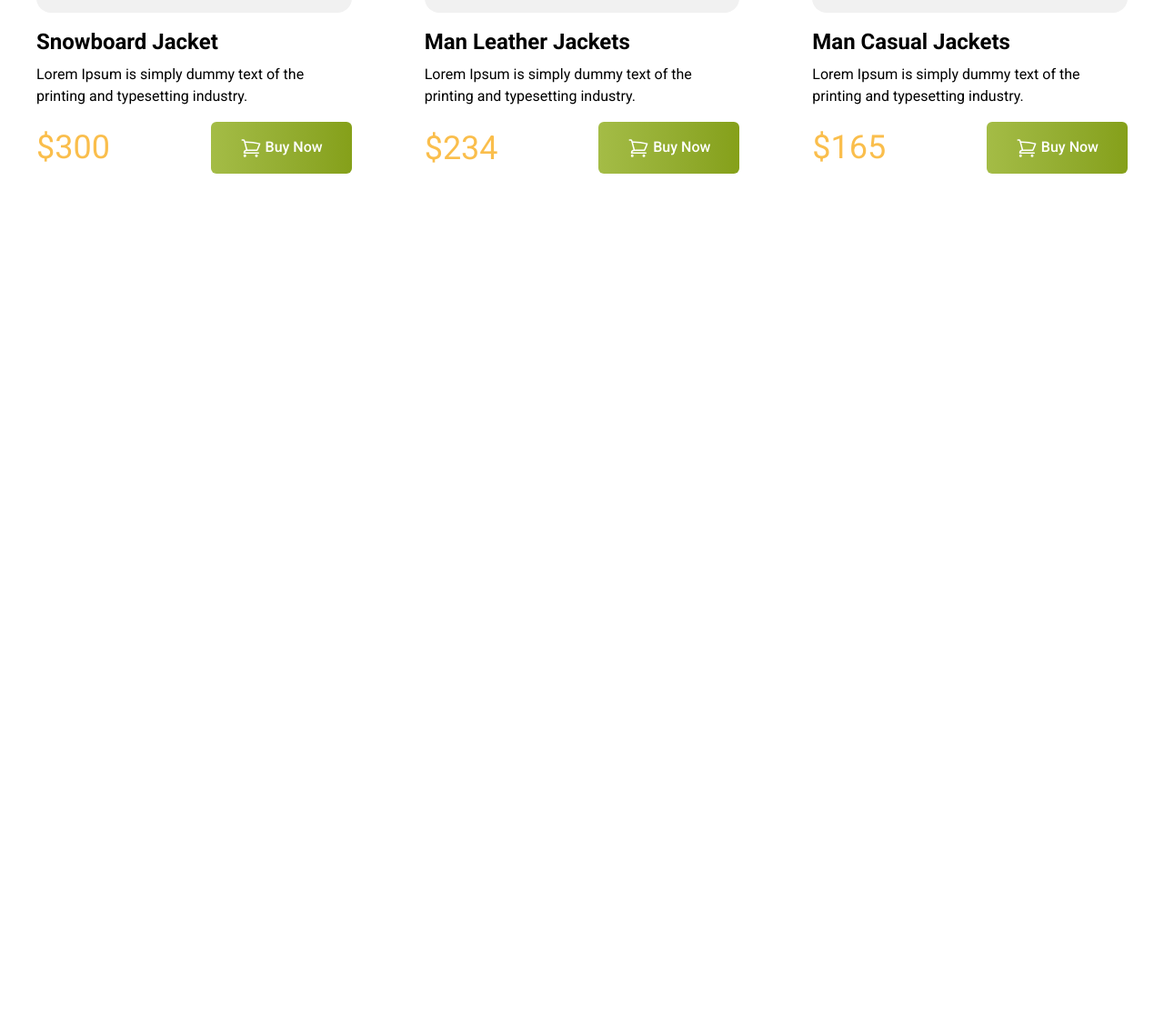
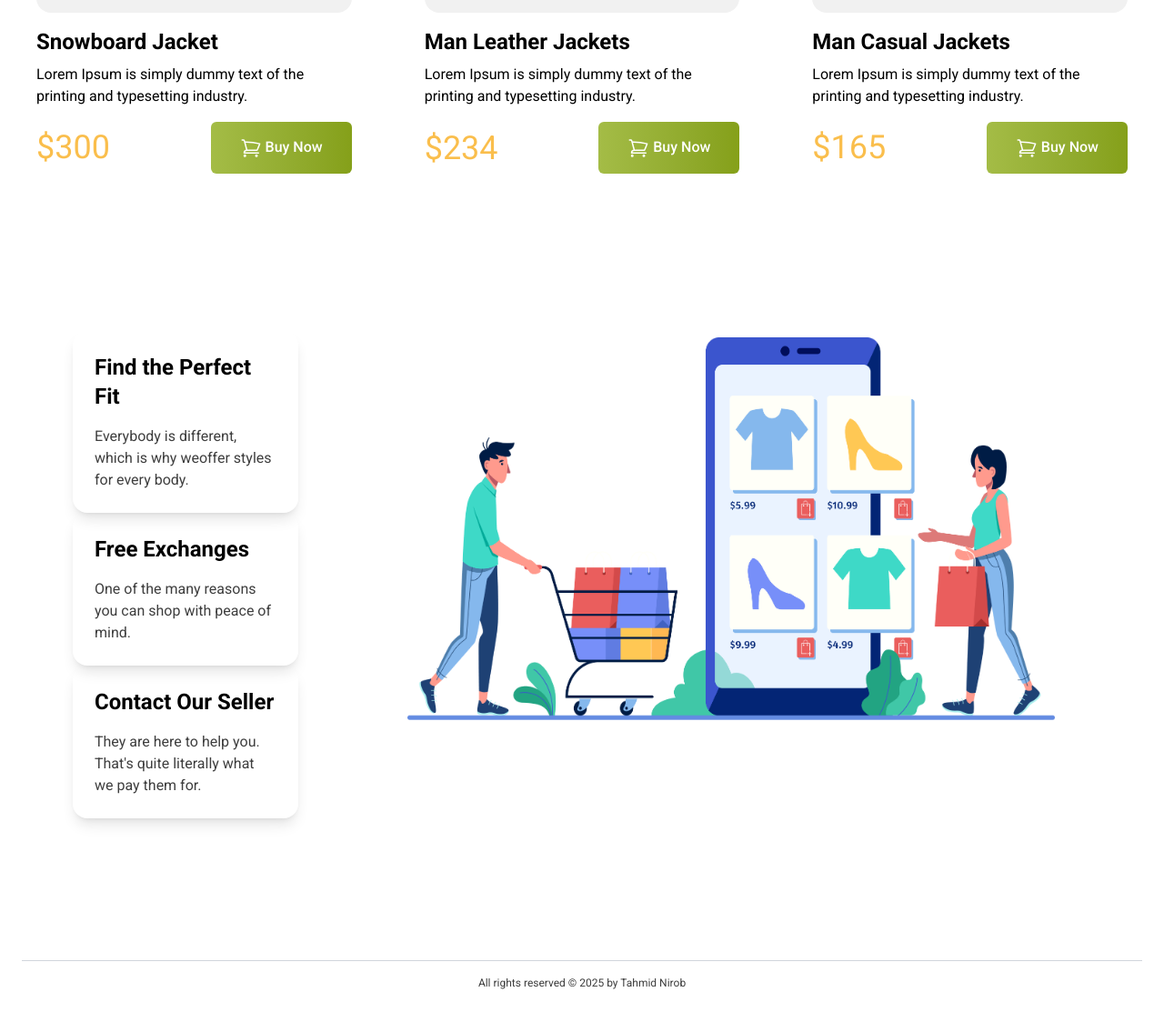
Before and after one commit to tahmidnirob6498/Penguin-Fashion, a plain HTML site: page index.html in a window 1280 px wide. Shown: the part 1692-2805 px from the top of the page at 91% size. Before the commit the page ends 1923 px from the top, so only its background shows below. Drawn offline with nearby package versions, Linux system fonts and the light colour scheme.

Commit message:
added footer section

```diff
--- a/index.html
+++ b/index.html
@@ -22,7 +22,7 @@
         <nav></nav>
         <div class="md:flex justify-around items-center">
         <div>
-            <h1 class="uppercase text-6xl md:text-7xl font-semibold"><span class="text-orange-400 mb-2">be the penguins</span><br><span class="text-stone-700 mb-2">of winter</span></h1>
+            <h1 class="uppercase text-5xl md:text-7xl font-semibold"><span class="text-orange-400 mb-2">be the penguins</span><br><span class="text-stone-700 mb-2">of winter</span></h1>
             <p class="mb-2">For warming in the season,explore our Penguin Shop and buy more and more clothes.</p>
             <button class="px-8 py-4 rounded-md bg-gradient-to-r from-[#A4BC46] to-[#85A019] inline text-white font-medium"><svg xmlns="http://www.w3.org/2000/svg" fill="none" viewBox="0 0 24 24" stroke-width="1.5" stroke="currentColor" class="size-6 text-white inline">
   <path stroke-linecap="round" stroke-linejoin="round" d="M2.25 3h1.386c.51 0 .955.343 1.087.835l.383 1.437M7.5 14.25a3 3 0 0 0-3 3h15.75m-12.75-3h11.218c1.121-2.3 2.1-4.684 2.924-7.138a60.114 60.114 0 0 0-16.536-1.84M7.5 14.25 5.106 5.272M6 20.25a.75.75 0 1 1-1.5 0 .75.75 0 0 1 1.5 0Zm12.75 0a.75.75 0 1 1-1.5 0 .75.75 0 0 1 1.5 0Z" />
@@ -131,8 +131,29 @@ Buy Now</button>
 </div>
 
  </section>
+ <!-- section of offers -->
+ <section class="md:flex items-center md:pl-20">
+  <div>
+    <div class="p-6 rounded-2xl md:shadow-lg ">
+        <h1 class="text-xl md:text-2xl font-bold mb-4">Find the Perfect Fit</h1>
+        <p class="text-[#3E3E3E]">Everybody is different, which is why weoffer styles for every body.</p>
+</div>
+ <div class="p-6 rounded-2xl md:shadow-lg">
+        <h1 class="text-xl md:text-2xl font-bold mb-4">Free Exchanges</h1>
+        <p class="text-[#3E3E3E]">One of the many reasons you can shop
+with peace of mind.</p>
+</div>
+ <div class="p-6 rounded-2xl md:shadow-lg">
+        <h1 class="text-xl md:text-2xl font-bold mb-4">Contact Our Seller</h1>
+        <p class="text-[#3E3E3E]">They are here to help you. That's quite
+literally what we pay them for.</p>
+</div>
+
+  </div>
+  <div><img src="./images/shopping.png" class="mt-5 mb-10 md:pl-10 lg:p-30 lg:pb-50" alt=""></div>
+ </section>
     </main>
-    <footer></footer>
+    <footer class="text-[#3E3E3E] border-t border-gray-300 mx-6 text-center my-6 pt-4 text-xs ">All rights reserved © 2025 by Tahmid Nirob</footer>
 
 </body>
 </html>
```
